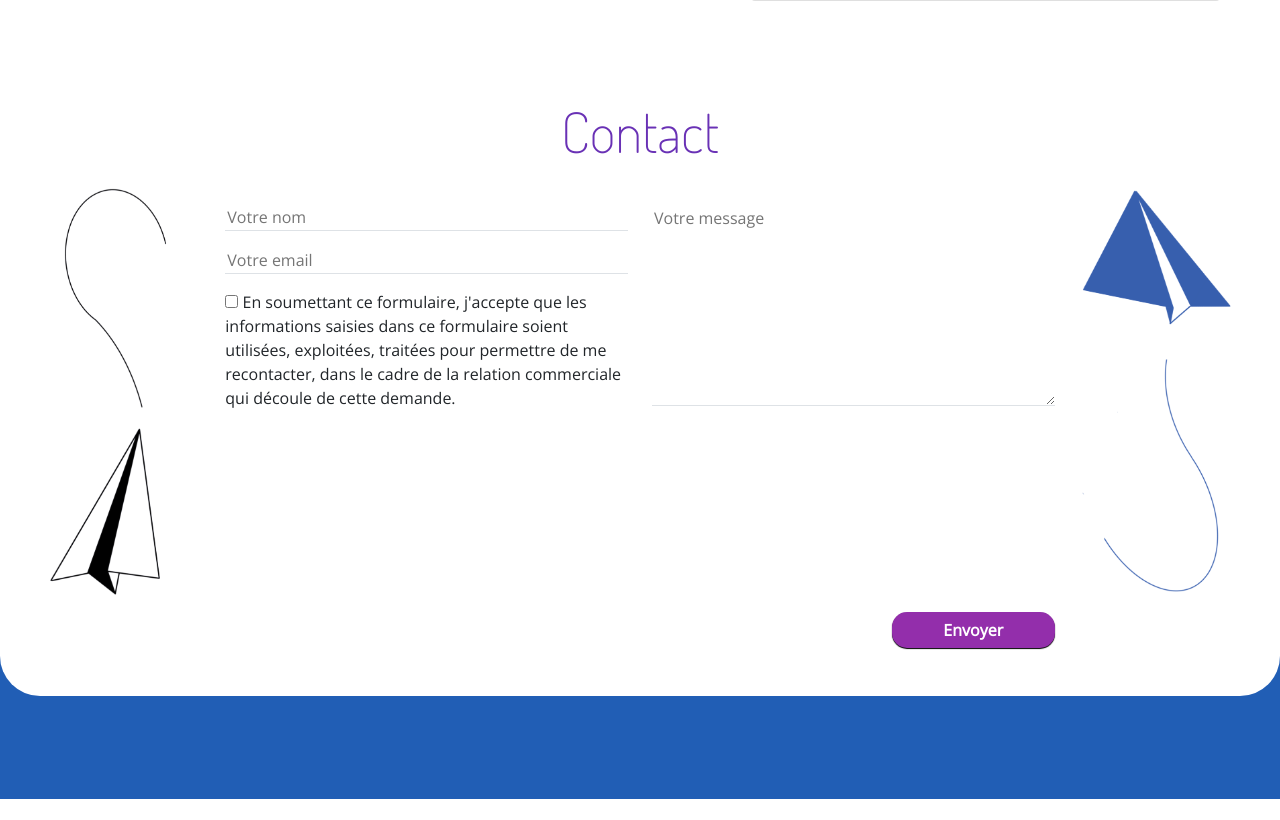
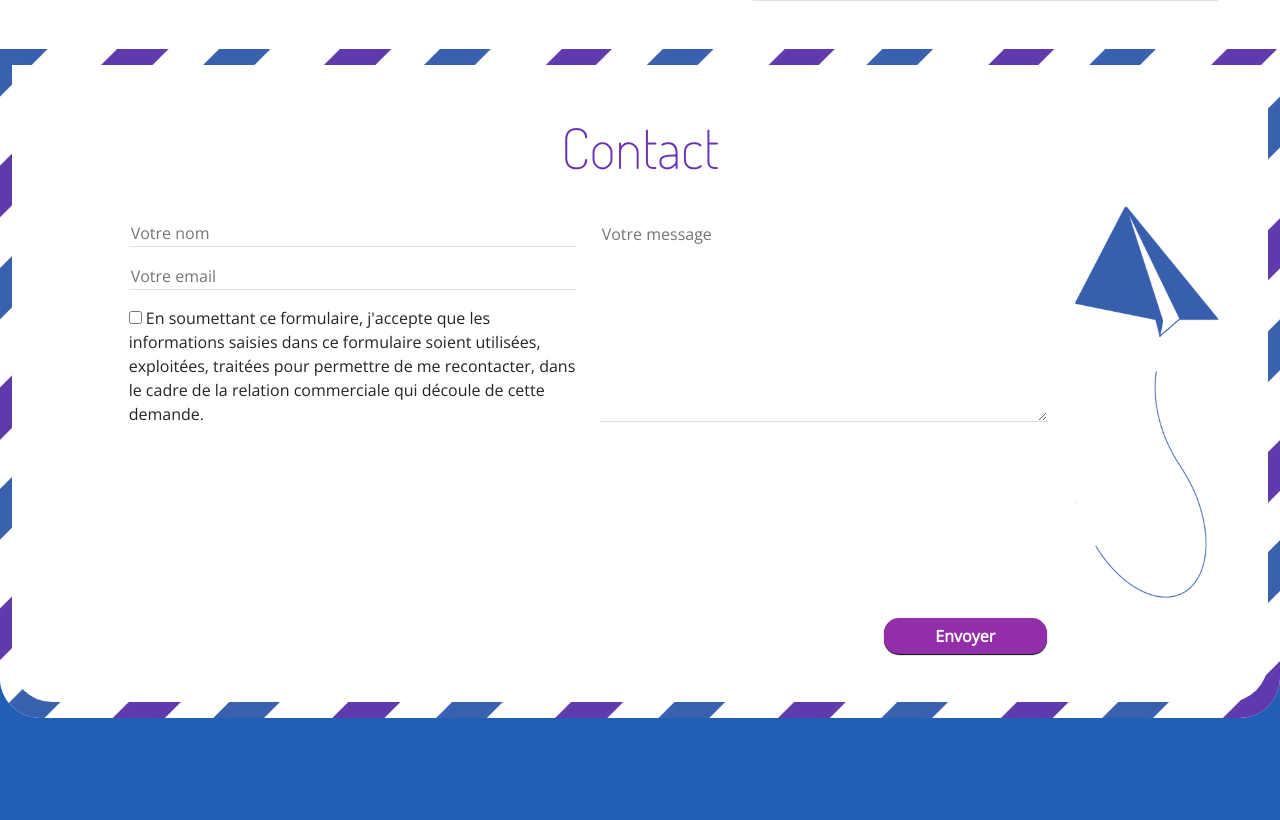
Before and after one commit to KevinDerda/Porfolio, a PHP site: page /KDsite.html in a window 1280 px wide. Shown: the part 2541-3361 px from the top of the page. Before the commit the page ends 3340 px from the top, so only its background shows below. Run offline with PHP 8.4, Linux system fonts and the light colour scheme; some libraries are stand-ins or nearby versions.

Commit message:
Ajout fond form

```diff
--- a/KDsite.html
+++ b/KDsite.html
@@ -306,21 +306,21 @@
 
     <!-- form ecran -->
 
-    <section style="background-color: #FFFFFF" id="botwhite">
+    <section style="background-color: #FFFFFF" class="roundb">
 
-        <form class="container-fluid" id="formecran">
+        <form class="container-fluid hachure roundb py-3 px-4 " id="formecran">
 
-            <div class="row pt-5">
+            <div class="row pt-5" style="background-color: white;">
                 <h2 class="text-center display-4">Contact</h2>
             </div>
 
-            <div class="row pb-2">
+            <div class="row pb-2" style="background-color: white;">
 
-                <div class="col-1 col-md-2 pt-3 ps-5 d-flex align-items-center justify-content-center">
-                    <img src="Images_sites/letter1.png" class="img-fluid" alt="Avion de papier">
+                <div class="col-1 col-md-1 pt-3 ps-5 d-flex align-items-center justify-content-center">
+
                 </div>
 
-                <div class="col-10 col-md-8 pt-3">
+                <div class="col-10 col-md-9 pt-3">
 
                     <div class="row">
 
@@ -376,7 +376,7 @@
 
             </div>
 
-            <div class="row pb-5">
+            <div class="row pb-5 roundb" style="background-color: white;">
 
                 <div class="col-2 pt-1">
                 </div>
@@ -398,13 +398,13 @@
 
         <!-- form telephone -->
 
-        <div class="container-fluid" id="formtelephone">
+        <form class="container-fluid hachure roundb py-3 px-4" id="formtelephone">
 
-            <div class="row pt-5">
+            <div class="row pt-5" style="background-color: white;">
                 <h2 class="text-center display-4">Contact</h2>
             </div>
 
-            <form class="row pb-5">
+            <div class="row pb-5 roundb" style="background-color: white;">
 
                 <div class="col-1 col-md-2 pt-5">
                 </div>
@@ -459,9 +459,9 @@
 
                 </div>
 
-            </form>
+            </div>
 
-        </div>
+        </form>
 
     </section>
 
--- a/ordinateur.css
+++ b/ordinateur.css
@@ -65,3 +65,12 @@
 	z-index: 75;
 	background-size: 200%;
 }
+
+.hachure {
+	background-image: url("Images_sites/hachure.jpg");
+	background-attachment: fixed;
+	position: relative;
+	background-position: center;
+	z-index: 75;
+	background-size: 110%;
+}
--- a/style.css
+++ b/style.css
@@ -114,7 +114,7 @@ input[type="checkbox"]:not(:checked)~ul {
 	z-index: 100;
 }
 
-#botwhite {
+.roundb {
 	border-bottom-right-radius: 40px;
 	border-bottom-left-radius: 40px;
 	position: relative;
--- a/telephone.css
+++ b/telephone.css
@@ -82,3 +82,12 @@
 #map {
 	display: none;
 }
+
+.hachure {
+	background-image: url("Images_sites/hachure.jpg");
+	background-attachment: fixed;
+	position: relative;
+	background-position: center;
+	z-index: 75;
+	background-size: 210%;
+}
```
Also changed, not shown: Images_sites/hachure.jpg (added).
